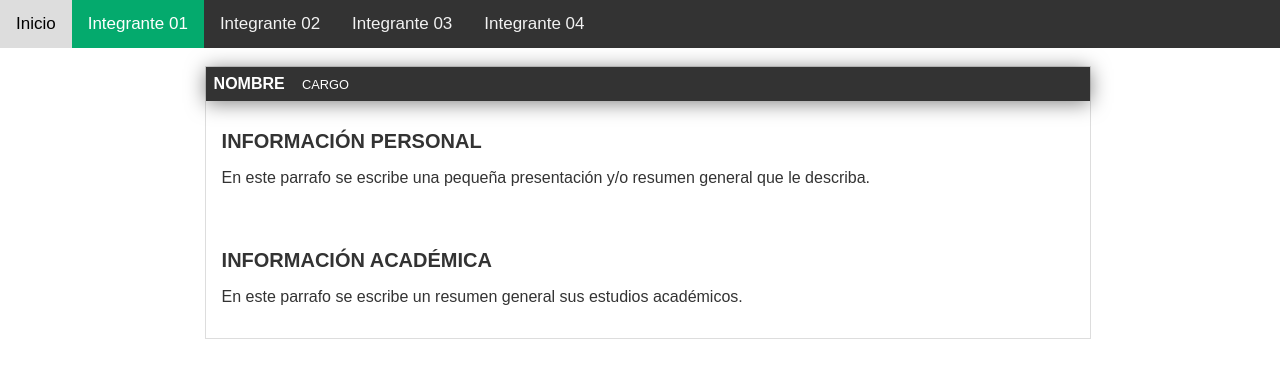
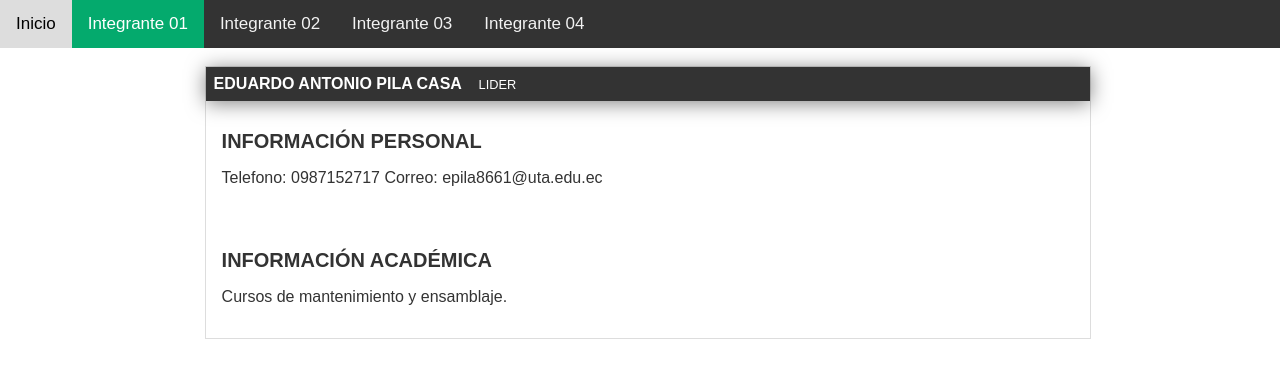
Before and after one commit to Eduardlink/Taller-GITHUB, a plain HTML site: page integrante01.html in a window 1280 px wide. Drawn offline with Linux system fonts and the light colour scheme.

Commit message:
se modifico el archivo intrante01.html

```diff
--- a/integrante01.html
+++ b/integrante01.html
@@ -46,17 +46,19 @@
       <div style="padding-left:16px">
         <div id="container">
             <div id="cabecera">
-                NOMBRE
-                <span id="tagline">CARGO</span>
+                EDUARDO ANTONIO PILA CASA
+                <span id="tagline">LIDER</span>
             </div>
             <div id="post">
                 <h1>INFORMACIÓN PERSONAL</h1>
-                <p>En este parrafo se escribe una pequeña presentación y/o resumen general que le describa.</p>
+                <p>Telefono: 0987152717
+                  Correo: epila8661@uta.edu.ec
+                </p>
                 <p></p>
             </div>
             <div id="post">
                 <h1>INFORMACIÓN ACADÉMICA</h1>
-                <p>En este parrafo se escribe un resumen general sus estudios académicos.</p>
+                <p>Cursos de mantenimiento y ensamblaje.</p>
                 <p></p>
             </div>
         </div>
```
